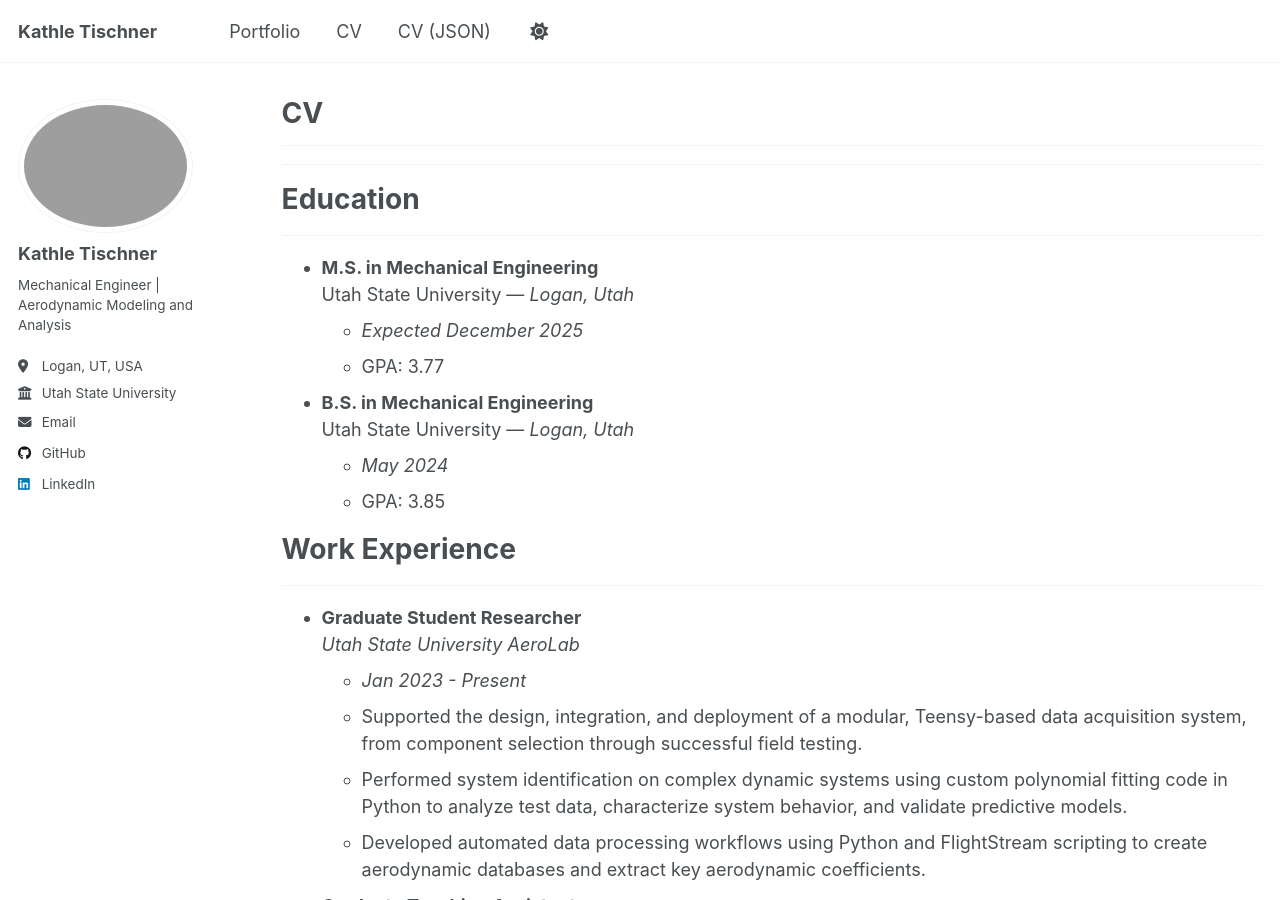
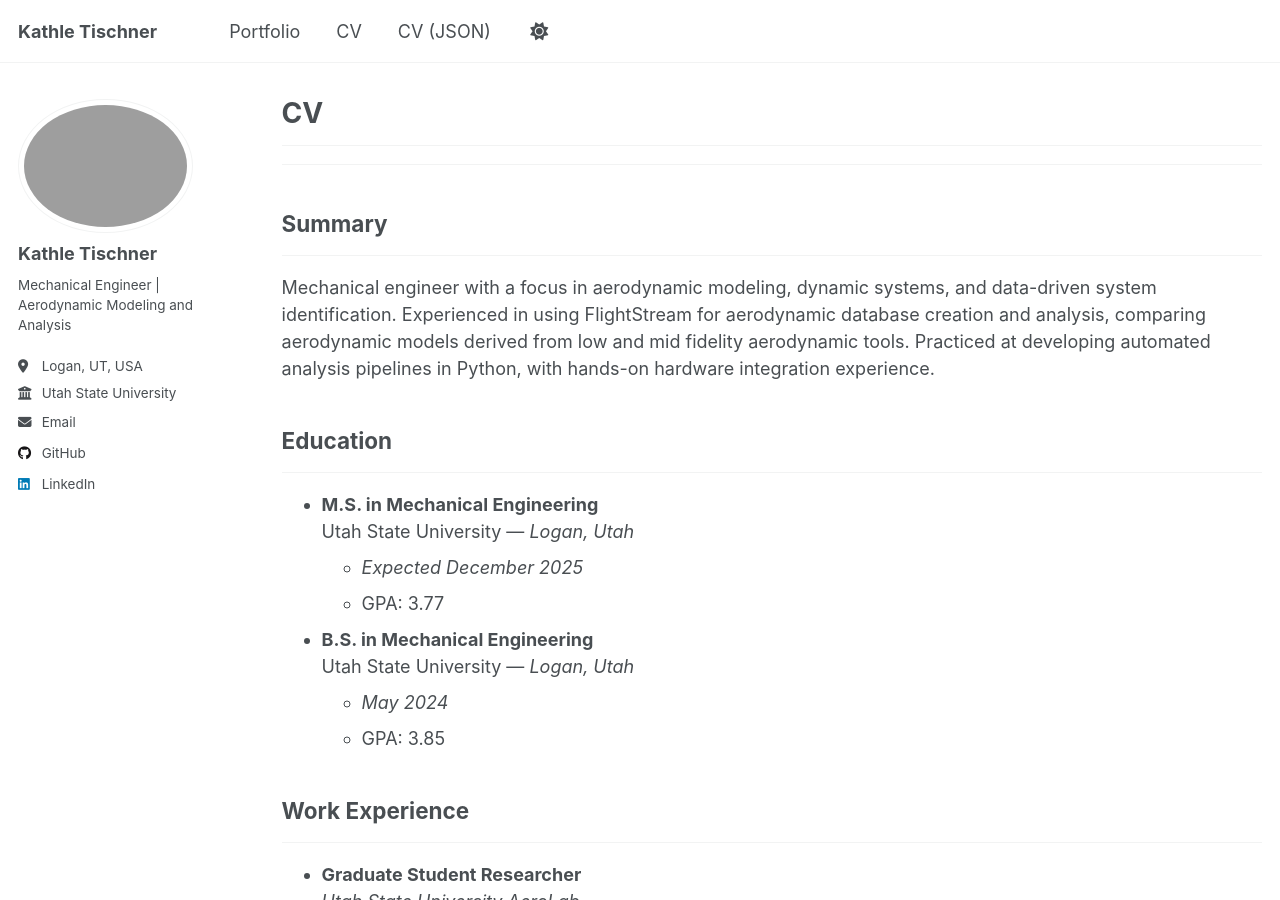
Before and after one commit to kathlet/kathlet.github.io, a Jekyll site: the page built from _pages/cv.md, in a window 1280 px wide and 900 px high. Built offline with Jekyll 4.4.1, drawn with Linux system fonts in a browser that asks for light colours; a script that is not in the unit is left out.

Commit message:
Adjusting formatting in CV page to add horizontal rules between sections.

```diff
--- a/_pages/cv.md
+++ b/_pages/cv.md
@@ -12,8 +12,13 @@ redirect_from:
 <hr/>
 <hr/>
 
+Summary
+-----
+<hr/>
+Mechanical engineer with a focus in aerodynamic modeling, dynamic systems, and data-driven system identification. Experienced in using FlightStream for aerodynamic database creation and analysis, comparing aerodynamic models derived from low and mid fidelity aerodynamic tools. Practiced at developing automated analysis pipelines in Python, with hands-on hardware integration experience.
+
 Education
-======
+-----
 <hr/>
 * **M.S. in Mechanical Engineering**
   Utah State University — _Logan, Utah_
@@ -26,7 +31,7 @@ Education
   * GPA: 3.85
 
 Work Experience
-======
+-----
 <hr/>
 * **Graduate Student Researcher**
   _Utah State University AeroLab_
@@ -48,14 +53,14 @@ Work Experience
   * Utilized 3D printers and metal lathes to develop mounting systems.
 
 Publications
-======
+-----
 <hr/>
   <ul>{% for post in site.publications reversed %}
     {% include archive-single-cv.html %}
   {% endfor %}</ul>
 
 Skills
-======
+-----
 <hr/>
 * **Languages:** Python (NumPy, SciPy, Matplotlib), MATLAB, C/C++ (Arduino/Teensy), FORTRAN
 * **Software:** SolidWorks, FlightStream, LaTeX, Microsoft Office Suite
@@ -63,7 +68,7 @@ Skills
 * **Hardware & Mechatronics:** Teensy & Arduino microcontrollers, data acquisition, system integration, sensor selection, servo control
 
 Awards/Certifications
-======
+-----
 <hr/>
 * [Fundamentals of Engineering (FE) Mechanical - NCEES (August 2023)](https://account.ncees.org/rn/2319684-1624903-f7a6ec9)
 * Engineering Undergraduate Research Scholar (EURS) - USU (January 2023)
```
